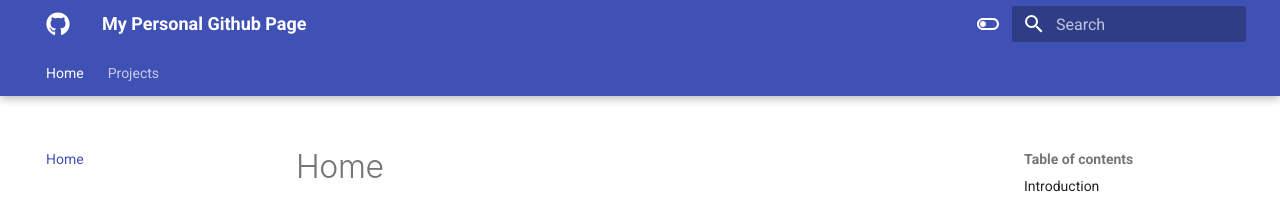
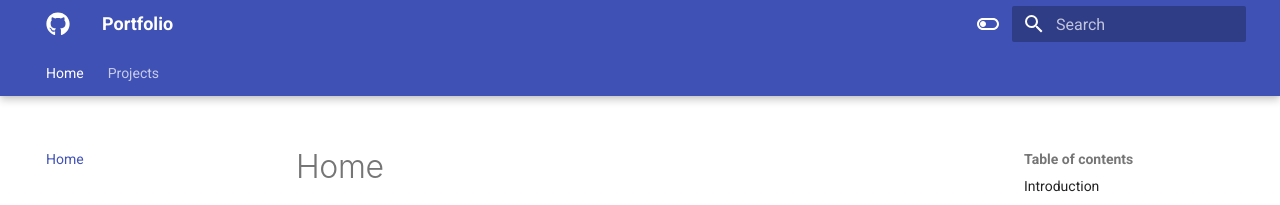
Before and after one commit to stevejoluc/stevejoluc.github.io, an MkDocs documentation site: the page built from docs/index.md, in a window 1280 px wide. Shown: the top 205 px of the page. Built offline with MkDocs 1.6.1 and Material for MkDocs 9.7.7, drawn with Linux system fonts in a browser that asks for light colours; emoji names are drawn with the system emoji font.

Commit message:
update site name

```diff
--- a/mkdocs.yml
+++ b/mkdocs.yml
@@ -18,7 +18,7 @@
 # FROM, OUT OF OR IN CONNECTION WITH THE SOFTWARE OR THE USE OR OTHER DEALINGS
 # IN THE SOFTWARE.
 
-site_name: My Personal Github Page
+site_name: Portfolio
 site_url: http://stevejoluc.github.io/portfolio/
 site_dir: public
 
```
